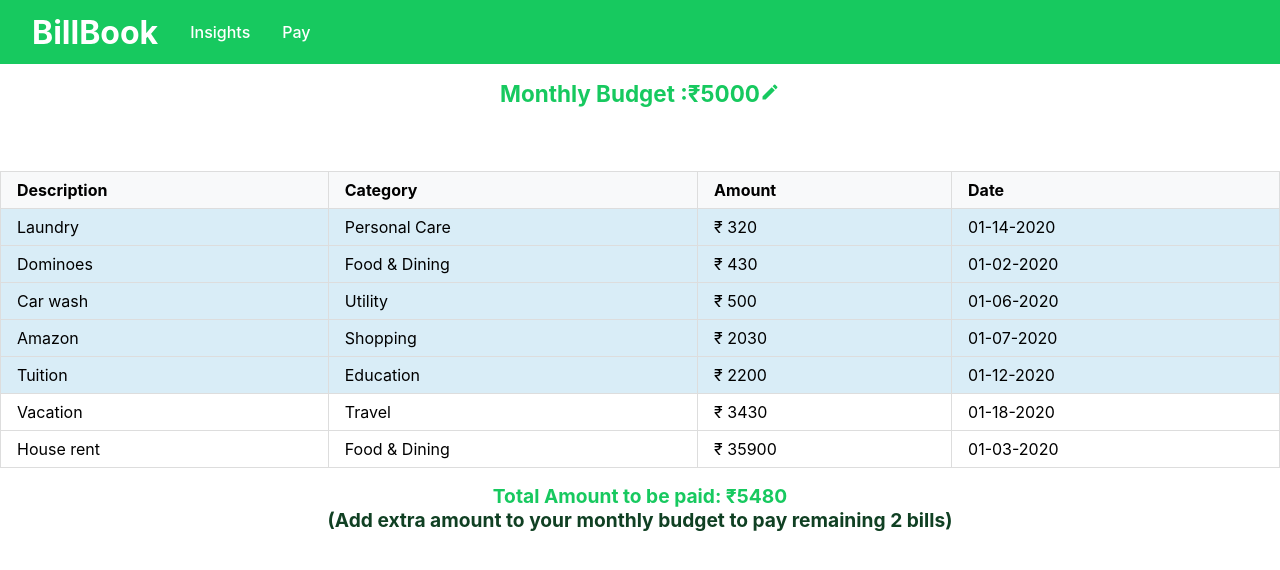
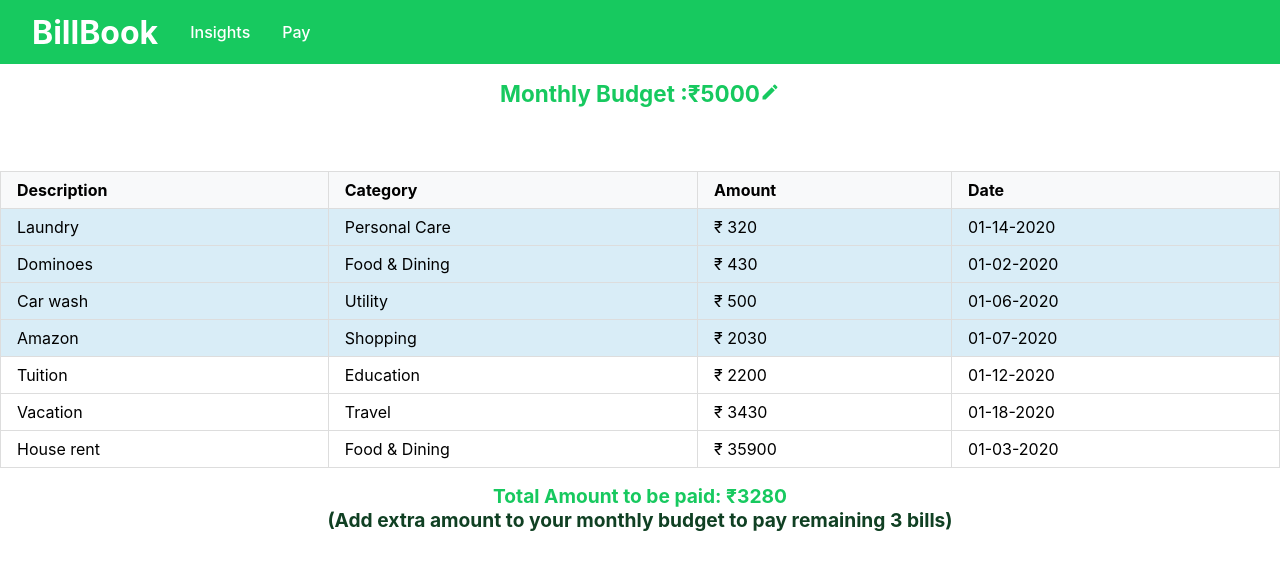
Before and after one commit to 7shoaib7/bright-money, a React (Create React App) app: page /pay in a window 1280 px wide. Shown: the top 570 px of the page. Built offline with nearby package versions, Linux system fonts and the light colour scheme.

Commit message:
highlighted-bill-topay

```diff
--- a/src/routes/pay/pay.js
+++ b/src/routes/pay/pay.js
@@ -17,18 +17,20 @@ const Pay = () => {
   let count = 0;
   let total = 0
   for (let i = 0; i < billSorted.length; i++) {
-    if (total <= monthlyBudget) {
+    if (total < monthlyBudget) {
       total += parseInt(billSorted[i].amount);
       billSorted[i].paid = true;
       count++;
     }
     else {
+      total -= parseInt(billSorted[i-1].amount);
       break;
     }
   }
 
   const handleEdit = () => {
     setEdit(true)
+    setEditBudgetValue(monthlyBudget)
   }
 
   const handleSave = () => {
@@ -64,7 +66,7 @@ const Pay = () => {
         </thead>
         <tbody>
           {billSorted.map((bill, index) => (
-            <tr key={bill.id} className={index < count ? "highlight" : ""}>
+            <tr key={bill.id} className={index+1 < count ? "highlight" : ""}>
               <td>{bill.description}</td>
               <td>{bill.category}</td>
               <td>₹ {bill.amount}</td>
@@ -76,7 +78,7 @@ const Pay = () => {
       <div className="total-amount">
         <strong>Total Amount to be paid:</strong> ₹{total}
         {bills.length - count !== 0 ?
-          <p className="remaining-amount">(Add extra amount to your monthly budget to pay remaining {bills.length - count} bills)</p>
+          <p className="remaining-amount">(Add extra amount to your monthly budget to pay remaining {bills.length+1 - count} bills)</p>
           : null}
       </div>
     </>
```
Also changed, not shown: 2 other files (tests, documents, lock files or other folders).
